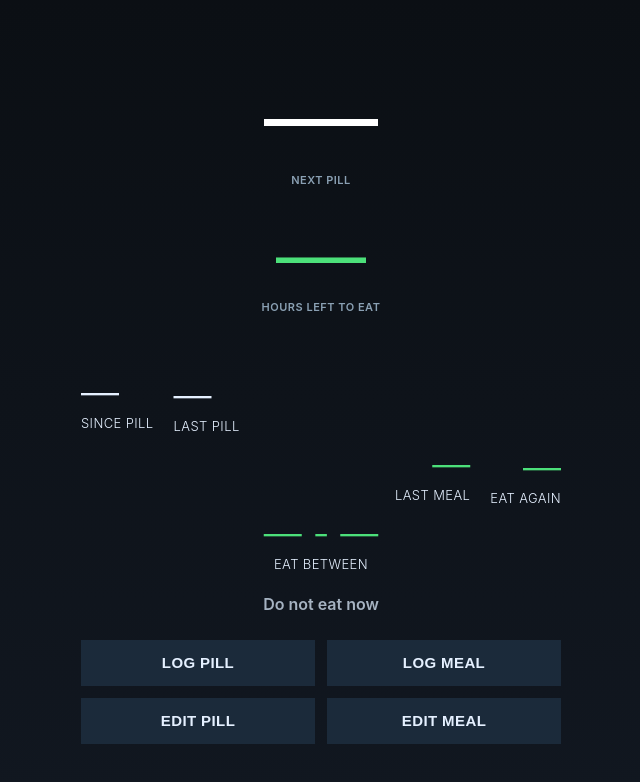
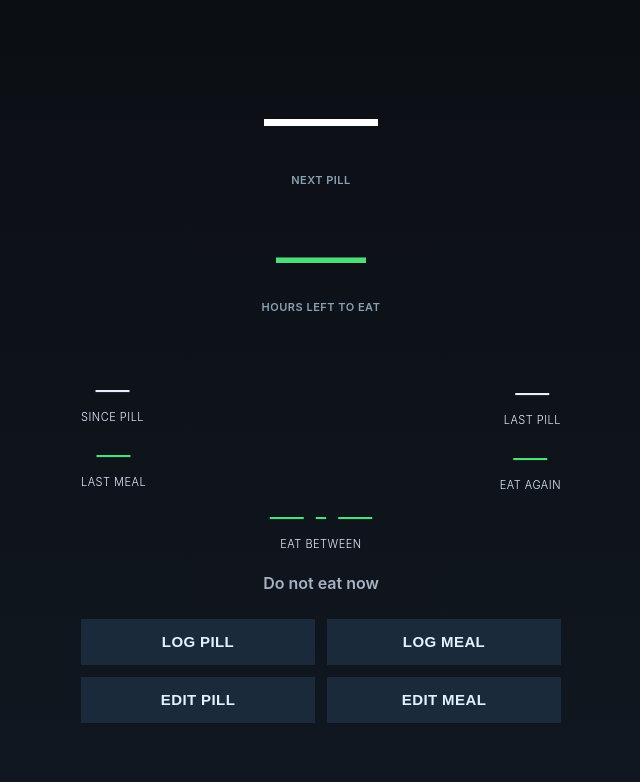
Before and after one commit to MrGreenJeans63/PillMan, a plain HTML site: page index.html in a window 1280 px wide. Shown: the whole page, without its empty margins (319-959 px from the left). Drawn offline with Linux system fonts and the light colour scheme.

Commit message:
Refactor CSS for info column and row layout
Updated styles for info column and modified layout for rows.

```diff
--- a/index.html
+++ b/index.html
@@ -96,15 +96,33 @@
 
   /* info column (stacked, all white thin) */
   .info{display:grid; row-gap:4px; justify-items:center; margin-bottom:4px;}
-  .info .val{font-size:clamp(25px,7vw,38px); font-weight:300}
-  .caps{font-size:13px; color:var(--white); letter-spacing:.4px; text-transform:uppercase}
+  .info .val{font-size:clamp(23px,6.5vw,34px); font-weight:300}
+  .caps{
+    font-size:11px;           /* match focus labels */
+    color:var(--white);       /* white captions */
+    letter-spacing:.5px;
+    text-transform:uppercase;
+  }
   .info .ipair { display:flex; flex-direction:column; align-items:center; text-align:center; }
   .info .ipair + .ipair { margin-top: 6px; }
+  /*
   .info .row{display:flex; justify-content:space-evenly; align-items:center; gap:10px; width:100%;}
   .info .row:nth-child(1) { justify-content:flex-start; gap:20px; width:100%; }
   .info .row:nth-child(1) .ipair { align-items:flex-start; text-align:left; }
   .info .row:nth-child(2) { justify-content:flex-end; gap:20px; width:100%; }
   .info .row:nth-child(2) .ipair { align-items:flex-end; text-align:right; }
+  */
+  /* Two-column grid per row: left/right aligned to screen edges; each ipair centers its own caption under data */
+  .info .row{
+    display:grid;
+    grid-template-columns: 1fr 1fr;
+    align-items:center;
+    width:100%;
+  }
+  .info .row .ipair{ display:flex; flex-direction:column; align-items:center; text-align:center; }
+  .info .row .ipair:first-child{ justify-self:start; }
+  .info .row .ipair:last-child{  justify-self:end;   }
+
   .info #eat_again { color: #4ce07a; }
   .info #eat_again + .caps { color: var(--white); }
   .info #last_meal { color: #4ce07a; }
```
